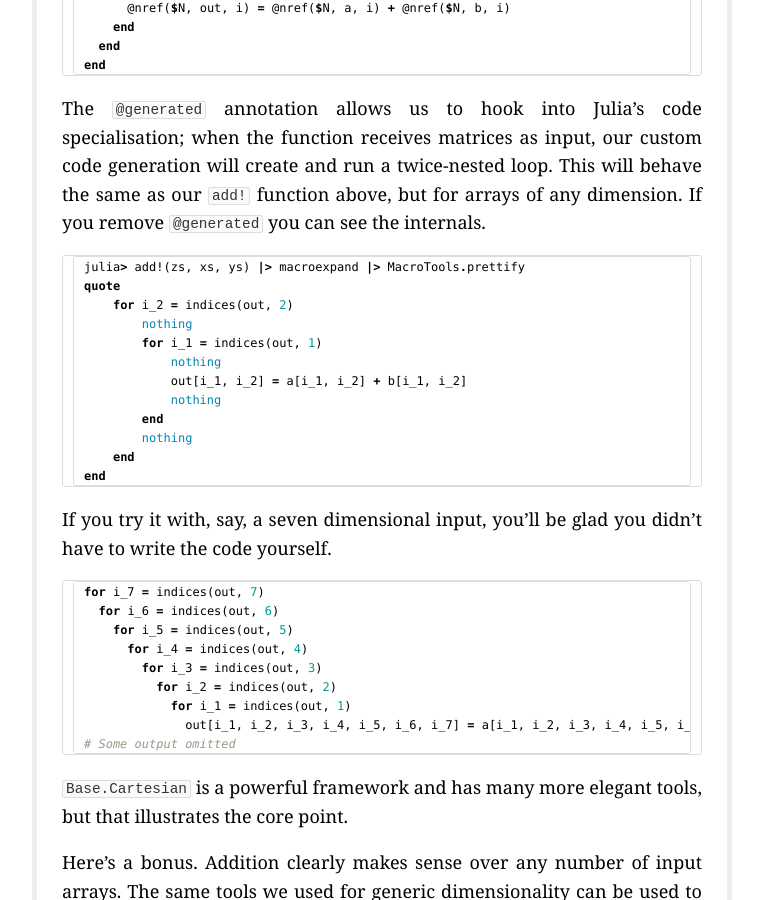
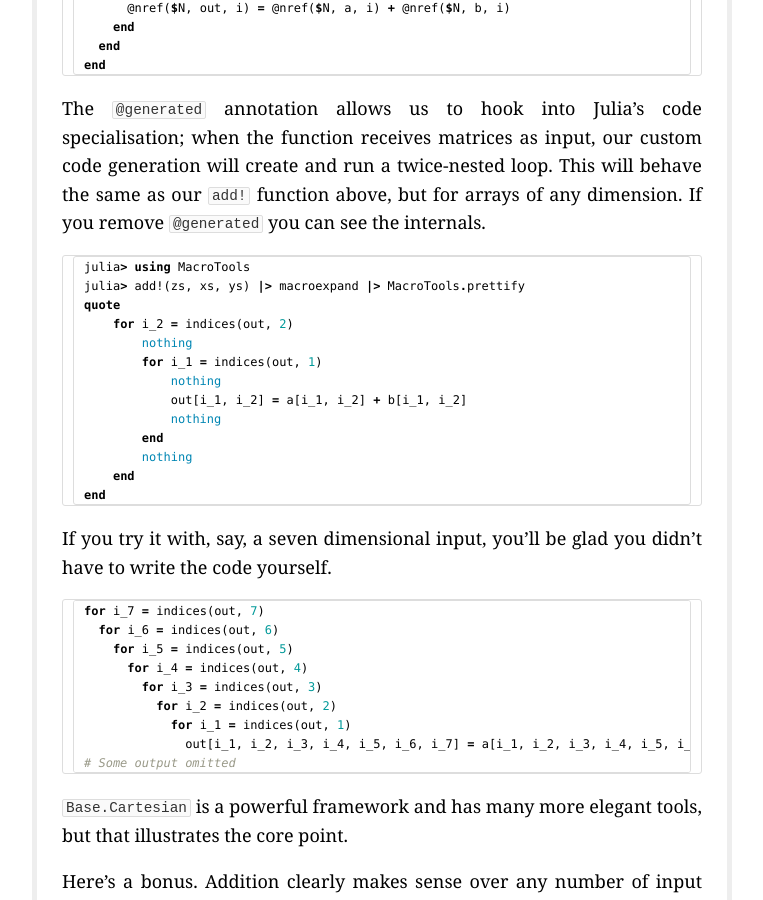
Before and after one commit to MikeInnes/mikeinnes.github.io, a Jekyll site: the page built from _posts/2017-08-24-cudanative.md, in a window 1280 px wide and 900 px high, scrolled down 1277 px. Shown: the whole window, without its empty margins (258-1021 px from the left). Built offline with Jekyll 4.4.1, drawn with Linux system fonts in a browser that asks for light colours.

Commit message:
add requirement

````diff
--- a/_posts/2017-08-24-cudanative.md
+++ b/_posts/2017-08-24-cudanative.md
@@ -57,6 +57,7 @@ end
 The `@generated` annotation allows us to hook into Julia’s code specialisation; when the function receives matrices as input, our custom code generation will create and run a twice-nested loop. This will behave the same as our `add!` function above, but for arrays of any dimension. If you remove `@generated` you can see the internals.
 
 ```julia
+julia> using MacroTools
 julia> add!(zs, xs, ys) |> macroexpand |> MacroTools.prettify
 quote
     for i_2 = indices(out, 2)
````
